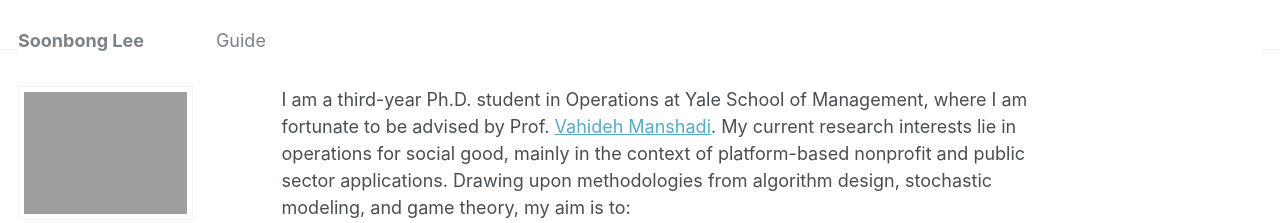
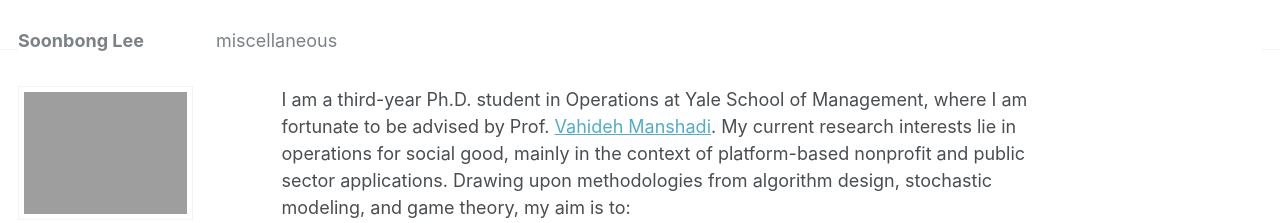
Before and after one commit to soonbong-lee/soonbong-lee.github.io, a Jekyll site: the page built from _pages/about.md, in a window 1280 px wide. Shown: the top 223 px of the page. Built offline with Jekyll 4.4.1, drawn with Linux system fonts in a browser that asks for light colours.

Commit message:
Update navigation.yml

```diff
--- a/_data/navigation.yml
+++ b/_data/navigation.yml
@@ -1,4 +1,4 @@
 # main links links
 main:
-  - title: "Guide"
+  - title: "miscellaneous"
     url: /markdown/
```
